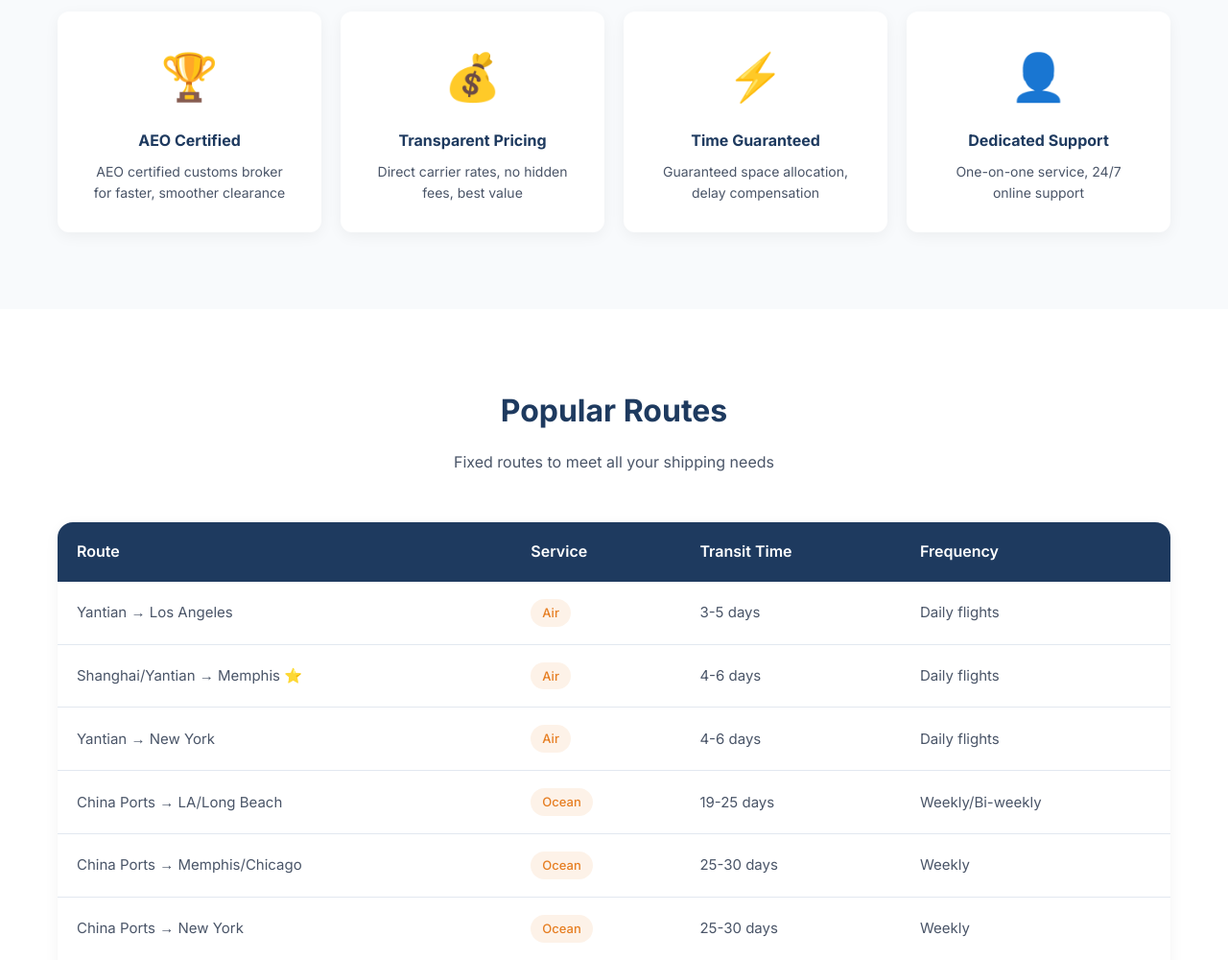
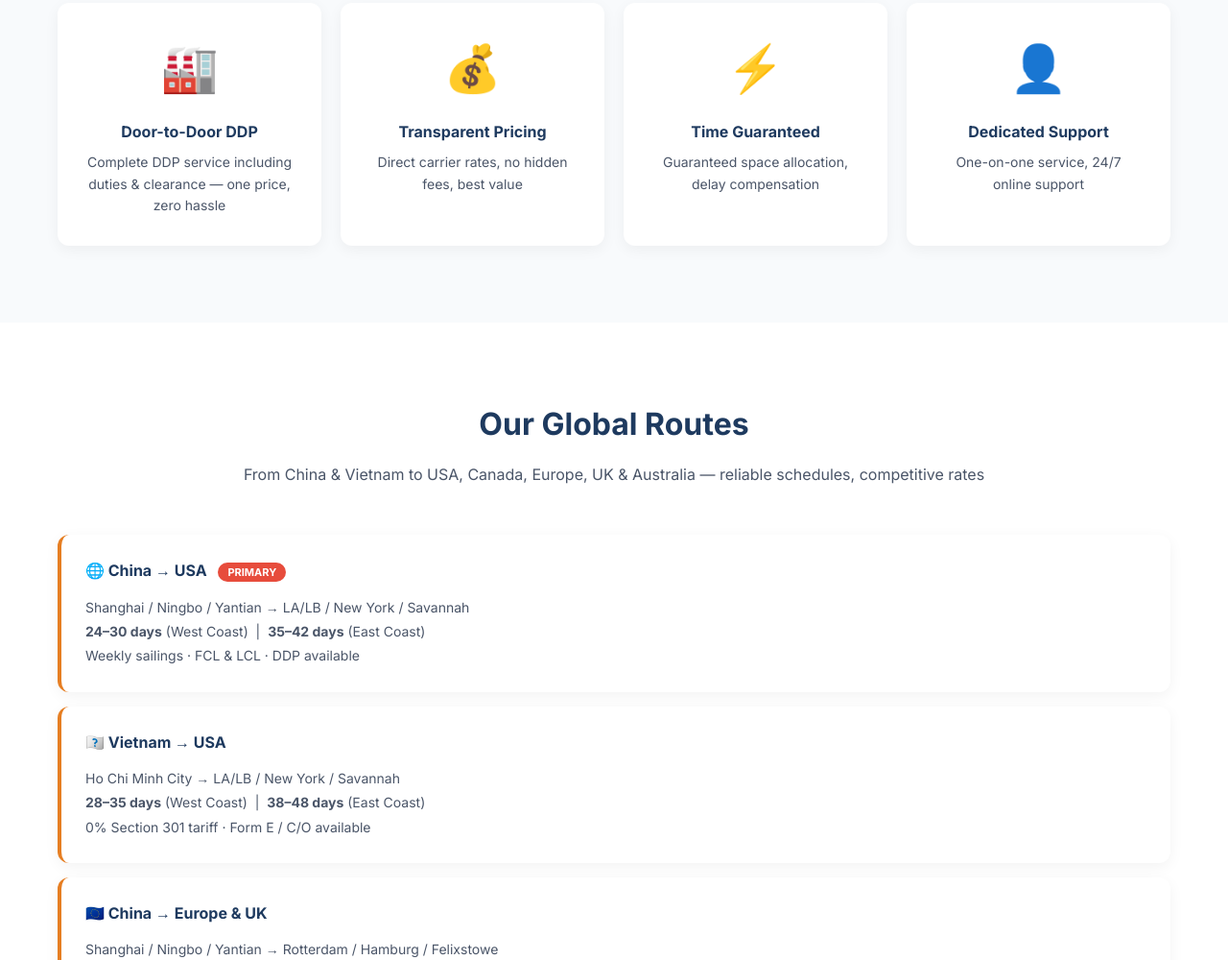
Before and after one commit to terrylausy/Jtour.ai, a plain HTML site: page index.html in a window 1280 px wide. Shown: the part 1797-2797 px from the top of the page at 96% size. Drawn offline with Linux system fonts and the light colour scheme.

Commit message:
Update Home page: rewrite hero/services/routes sections to match actual site content

```diff
--- a/index.html
+++ b/index.html
@@ -4,7 +4,7 @@
     <meta charset="UTF-8">
     <meta name="viewport" content="width=device-width, initial-scale=1.0">
     <title>Jtour Global Logistics | Global Cross-Border Shipping Experts</title>
-    <meta name="description" content="JTOUR Logistics - Professional global cross-border logistics services including international air freight, ocean freight, and warehousing. Your trusted partner since 2014.">
+    <meta name="description" content="JTOUR Logistics - Professional global ocean and air freight services from China and Vietnam to USA, Canada, Europe, UK & Australia. Door-to-door DDP solutions since 2014.">
     <link rel="preconnect" href="https://fonts.googleapis.com">
     <link href="https://fonts.googleapis.com/css2?family=Inter:wght@300;400;500;600;700&display=swap" rel="stylesheet">
     <style>
@@ -187,7 +187,7 @@
                 <div>
                     <div class="hero-badge">🌐 Global Logistics Experts</div>
                     <h1>Simplify Your<br><span>Cross-Border Shipping</span></h1>
-                    <p>With 13+ years of experience, JTOUR Logistics provides comprehensive Global shipping solutions including air freight, ocean freight, customs clearance, and warehousing. Headquartered in California, with offices in Dongguan, China.</p>
+                    <p>With 13+ years of experience, JTOUR Logistics provides reliable ocean and air freight solutions from China and Vietnam to USA, Canada, Europe, UK & Australia. Headquartered in California, with offices in Dongguan, China.</p>
                     <div class="hero-buttons">
                         <a href="quote.html" class="btn btn-primary">🧮 Get Free Quote</a>
                     </div>
@@ -215,8 +215,8 @@
                                 <label>Origin</label>
                                 <select name="from">
                                     <option value="">Select origin</option>
-                                    <option value="guangzhou">Yantian</option>
-                                    <option value="guangzhou">Yantian</option>
+                                    <option value="yantian">Yantian</option>
+                                    <option value="shanghai">Shanghai</option>
                                     <option value="shanghai">Shanghai</option>
                                     <option value="ningbo">Ningbo</option>
                                     <option value="hcm">Ho Chi Minh City</option>
@@ -254,7 +254,7 @@
     <section class="section">
         <div class="container">
             <h2>Our Core Services</h2>
-            <p class="section-subtitle">Specialized in China, Vietnam to USA, Canada, Europe, UK &amp; Australia ocean freight — plus air, customs</p>
+            <p class="section-subtitle">Specialized in China & Vietnam to USA, Canada, Europe, UK &amp; Australia — ocean freight, air freight, and door-to-door DDP</p>
             <div class="services-grid">
                 <!-- Ocean Freight — PRIMARY, shown first -->
                 <div class="service-card" style="border-top: 4px solid #e74c3c;">
@@ -284,7 +284,7 @@
                     </div>
                     <div class="service-body">
                         <ul>
-                            <li>Same-day customs clearance</li>
+                            <li>DDP service available</li>
                             <li>LA/NYC dual hubs</li>
                             <li>Real-time tracking</li>
                             <li>Door-to-door service</li>
@@ -306,9 +306,9 @@
             <p class="section-subtitle">Professional, Reliable, Efficient — Your Trusted Logistics Partner</p>
             <div class="features-grid">
                 <div class="feature-card">
-                    <div class="feature-icon">🏆</div>
-                    <h4>AEO Certified</h4>
-                    <p>AEO certified customs broker for faster, smoother clearance</p>
+                    <div class="feature-icon">🏭</div>
+                    <h4>Door-to-Door DDP</h4>
+                    <p>Complete DDP service including duties & clearance — one price, zero hassle</p>
                 </div>
                 <div class="feature-card">
                     <div class="feature-icon">💰</div>
@@ -332,63 +332,29 @@
     <!-- Routes -->
     <section class="section">
         <div class="container">
-            <h2>Popular Routes</h2>
-            <p class="section-subtitle">Fixed routes to meet all your shipping needs</p>
-            <div class="route-table">
-                <table>
-                    <thead>
-                        <tr>
-                            <th>Route</th>
-                            <th>Service</th>
-                            <th>Transit Time</th>
-                            <th>Frequency</th>
-                        </tr>
-                    </thead>
-                    <tbody>
-                        <tr>
-                            <td>Yantian → Los Angeles</td>
-                            <td><span class="route-badge">Air</span></td>
-                            <td>3-5 days</td>
-                            <td>Daily flights</td>
-                        </tr>
-                        <tr>
-                            <td>Shanghai/Yantian → Memphis ⭐</td>
-                            <td><span class="route-badge">Air</span></td>
-                            <td>4-6 days</td>
-                            <td>Daily flights</td>
-                        </tr>
-                        <tr>
-                            <td>Yantian → New York</td>
-                            <td><span class="route-badge">Air</span></td>
-                            <td>4-6 days</td>
-                            <td>Daily flights</td>
-                        </tr>
-                        <tr>
-                            <td>China Ports → LA/Long Beach</td>
-                            <td><span class="route-badge">Ocean</span></td>
-                            <td>19-25 days</td>
-                            <td>Weekly/Bi-weekly</td>
-                        </tr>
-                        <tr>
-                            <td>China Ports → Memphis/Chicago</td>
-                            <td><span class="route-badge">Ocean</span></td>
-                            <td>25-30 days</td>
-                            <td>Weekly</td>
-                        </tr>
-                        <tr>
-                            <td>China Ports → New York</td>
-                            <td><span class="route-badge">Ocean</span></td>
-                            <td>25-30 days</td>
-                            <td>Weekly</td>
-                        </tr>
-                        <tr>
-                            <td>China Ports → Vancouver/Toronto</td>
-                            <td><span class="route-badge">Ocean</span></td>
-                            <td>22-28 days</td>
-                            <td>Weekly</td>
-                        </tr>
-                    </tbody>
-                </table>
+            <h2>Our Global Routes</h2>
+            <p class="section-subtitle">From China & Vietnam to USA, Canada, Europe, UK & Australia — reliable schedules, competitive rates</p>
+                        <div class="routes-grid" style="display: flex; flex-direction: column; gap: 0;">
+                <div class="route-card" style="background: white; border-radius: 12px; padding: 25px; box-shadow: 0 4px 15px rgba(0,0,0,0.05); border-left: 4px solid var(--accent);">
+                    <div style="font-weight: 700; color: var(--primary); font-size: 16px; margin-bottom: 12px;">🌐 China → USA <span style="background: #e74c3c; color: white; padding: 3px 10px; border-radius: 12px; font-size: 11px; margin-left: 8px;">PRIMARY</span></div>
+                    <div style="font-size: 14px; color: var(--text); line-height: 1.8;">Shanghai / Ningbo / Yantian → LA/LB / New York / Savannah<br><strong>24–30 days</strong> (West Coast) &nbsp;|&nbsp; <strong>35–42 days</strong> (East Coast)<br>Weekly sailings · FCL & LCL · DDP available</div>
+                </div>
+                <div class="route-card" style="background: white; border-radius: 12px; padding: 25px; box-shadow: 0 4px 15px rgba(0,0,0,0.05); border-left: 4px solid var(--accent); margin-top: 15px;">
+                    <div style="font-weight: 700; color: var(--primary); font-size: 16px; margin-bottom: 12px;">🇻🇻 Vietnam → USA</div>
+                    <div style="font-size: 14px; color: var(--text); line-height: 1.8;">Ho Chi Minh City → LA/LB / New York / Savannah<br><strong>28–35 days</strong> (West Coast) &nbsp;|&nbsp; <strong>38–48 days</strong> (East Coast)<br>0% Section 301 tariff · Form E / C/O available</div>
+                </div>
+                <div class="route-card" style="background: white; border-radius: 12px; padding: 25px; box-shadow: 0 4px 15px rgba(0,0,0,0.05); border-left: 4px solid var(--accent); margin-top: 15px;">
+                    <div style="font-weight: 700; color: var(--primary); font-size: 16px; margin-bottom: 12px;">🇪🇺 China → Europe & UK</div>
+                    <div style="font-size: 14px; color: var(--text); line-height: 1.8;">Shanghai / Ningbo / Yantian → Rotterdam / Hamburg / Felixstowe<br><strong>33–48 days</strong> (North Europe) &nbsp;|&nbsp; <strong>35–50 days</strong> (UK)<br>Weekly sailings · EU & UK customs clearance</div>
+                </div>
+                <div class="route-card" style="background: white; border-radius: 12px; padding: 25px; box-shadow: 0 4px 15px rgba(0,0,0,0.05); border-left: 4px solid var(--accent); margin-top: 15px;">
+                    <div style="font-weight: 700; color: var(--primary); font-size: 16px; margin-bottom: 12px;">🇦🇺 China → Australia</div>
+                    <div style="font-size: 14px; color: var(--text); line-height: 1.8;">Shanghai / Ningbo / Yantian → Sydney / Melbourne / Brisbane<br><strong>23–35 days</strong><br>Bi-weekly sailings · Door-to-door available</div>
+                </div>
+                <div class="route-card" style="background: white; border-radius: 12px; padding: 25px; box-shadow: 0 4px 15px rgba(0,0,0,0.05); border-left: 4px solid var(--secondary); margin-top: 15px;">
+                    <div style="font-weight: 700; color: var(--primary); font-size: 16px; margin-bottom: 12px;">✈️ Air Freight (All Routes)</div>
+                    <div style="font-size: 14px; color: var(--text); line-height: 1.8;">China & Vietnam → USA / Canada / Europe / UK / Australia<br><strong>3–7 days</strong> worldwide<br>Daily flights · Express & General cargo</div>
+                </div>
             </div>
         </div>
     </section>
@@ -408,7 +374,7 @@
             <div class="footer-grid">
                 <div class="footer-about">
                     <h3>JTOUR Logistics</h3>
-                    <p>Professional Global cross-border logistics services since 2013. Specializing in air freight, ocean freight, customs clearance, and warehousing solutions for cross-border e-commerce and international trade businesses.</p>
+                    <p>Professional global freight forwarding services since 2014. Specializing in ocean freight and air freight from China and Vietnam to USA, Canada, Europe, UK & Australia.</p>
                     <p style="margin-top: 15px;">🇺🇸 17625 Fabrica Way, Cerritos, CA 90703</p>
                     <p>🇨🇳 RM101, Yunhe Est. Dongcheng, Dongguan City, China</p>
                 </div>
```
